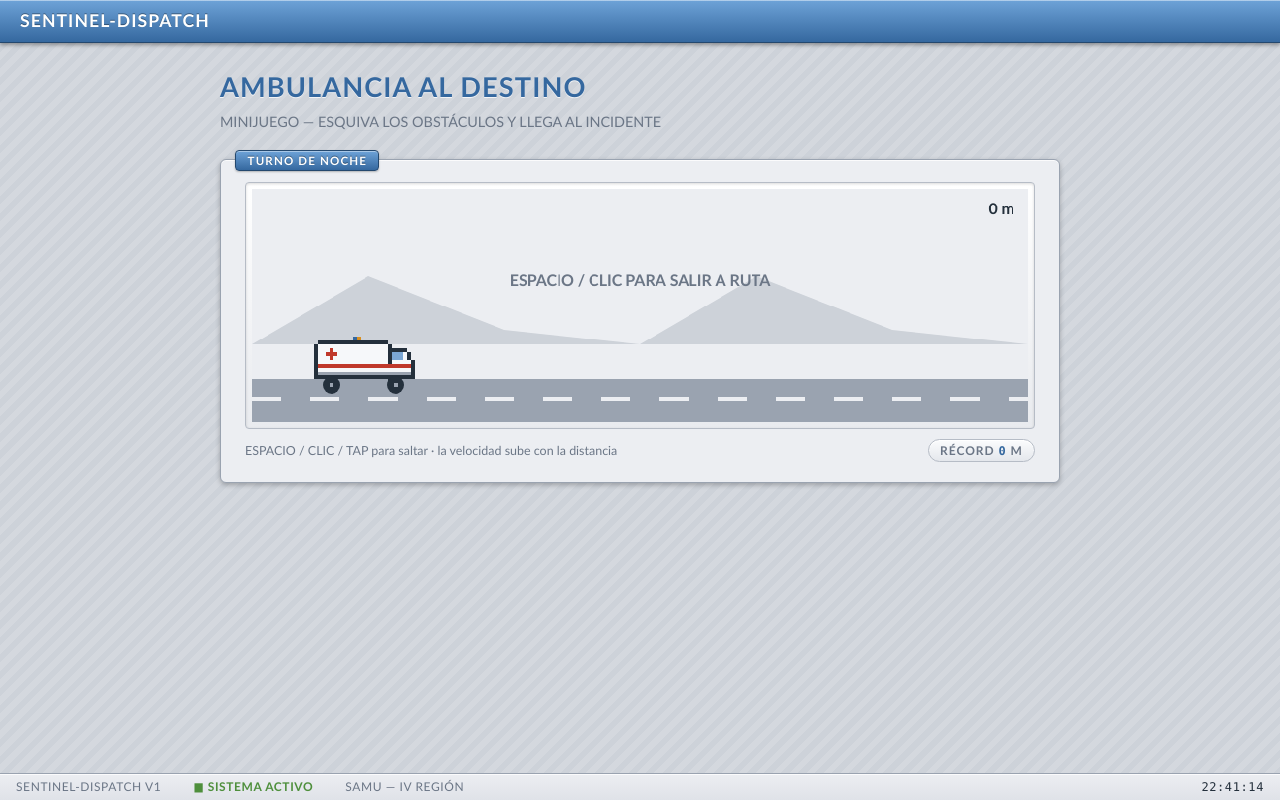
After one commit to Jacket-69/sentinel-dispatch, a Python web app: template core-python/src/sentinel_dispatch/interfaces/api/templates/juego.html in a window 1280 px wide. The commit adds this page. Run offline with Jinja, Linux system fonts and the light colour scheme; the template is opened without the code that fills it, so the values that code supplies are empty.

Commit message:
feat(consola): minijuego ambulancia al destino (bonus)
Runner estilo arcade en canvas pixelart: la ambulancia esquiva conos
y barreras de obras camino al incidente. Salto con espacio/clic/tap,
velocidad creciente, record en localStorage y modo demo via #demo.
Vista /consola/juego fuera de la nav por defecto; se habilita
agregando 'juego' a SENTINEL_VISTAS. Sin valor de evaluacion
(bonus de ocio declarado en el vault).

```diff
--- /dev/null
+++ b/core-python/src/sentinel_dispatch/interfaces/api/static/juego.css
@@ -0,0 +1,55 @@
+/* =========================================================
+   Sentinel-Dispatch — Minijuego "ambulancia al destino"
+   Complementa retro.css. Canvas pixelart dentro del panel
+   glossy del tema.
+   ========================================================= */
+
+.juego-wrap {
+  background: linear-gradient(to bottom, var(--card-top), var(--card-bottom));
+  border: 1px solid var(--card-border);
+  border-radius: 4px;
+  box-shadow: inset 0 1px 3px rgba(0, 0, 0, 0.15);
+  padding: 0.4rem;
+}
+
+#juego-canvas {
+  display: block;
+  width: 100%;
+  height: auto;
+  /* Pixelart nítido: sin suavizado al escalar el canvas */
+  image-rendering: pixelated;
+  image-rendering: crisp-edges;
+  cursor: pointer;
+}
+
+.juego-controles {
+  display: flex;
+  align-items: baseline;
+  justify-content: space-between;
+  flex-wrap: wrap;
+  gap: 0.5rem;
+  margin-top: 0.6rem;
+}
+
+.juego-hint {
+  font-size: 0.78rem;
+  color: var(--muted);
+}
+
+.juego-marcador {
+  font-size: 0.75rem;
+  font-weight: bold;
+  letter-spacing: 0.08em;
+  text-transform: uppercase;
+  color: var(--muted);
+  background: linear-gradient(to bottom, #fbfcfd, #e4e7ec);
+  border: 1px solid var(--card-border);
+  border-radius: 999px;
+  box-shadow: inset 0 1px 0 #fff;
+  padding: 0.1rem 0.7rem;
+}
+
+.juego-marcador strong {
+  color: var(--header-bottom);
+  font-family: var(--font-mono);
+}
--- /dev/null
+++ b/core-python/src/sentinel_dispatch/interfaces/api/static/juego.js
@@ -0,0 +1,374 @@
+/* =============================================================
+   Sentinel-Dispatch — Minijuego "ambulancia al destino"
+   Runner estilo arcade: la ambulancia esquiva obstáculos camino
+   al incidente. Canvas pixelart, vanilla JS, sin dependencias.
+   Bonus de ocio declarado: sin valor de evaluación (vault 2026-06).
+   ============================================================= */
+
+(function () {
+  'use strict';
+
+  const canvas = document.getElementById('juego-canvas');
+  if (!canvas) { return; }
+  const ctx = canvas.getContext('2d');
+
+  /* -----------------------------------------------------------
+     Constantes del mundo
+     ----------------------------------------------------------- */
+  const ANCHO  = canvas.width;    /* 800 */
+  const ALTO   = canvas.height;   /* 240 */
+  const SUELO_Y = 200;            /* línea de suelo (px) */
+
+  const GRAVEDAD          = 2600;  /* px/s² */
+  const IMPULSO_SALTO     = -820;  /* px/s */
+  const VELOCIDAD_INICIAL = 320;   /* px/s */
+  const VELOCIDAD_MAX     = 780;
+  const ACELERACION       = 9;     /* px/s por segundo de juego */
+
+  const CLAVE_RECORD = 'sentinel-juego-record';
+
+  /* Paleta del tema retro (retro.css) */
+  const COLORES = {
+    cielo:    '#eceef2',
+    calle:    '#9aa3b0',
+    linea:    '#eceef2',
+    texto:    '#24303c',
+    tenue:    '#6b7686',
+    rojo:     '#c0392b',
+    ambar:    '#d98f1f',
+    azul:     '#35689f',
+    montana:  '#cdd2d9',
+  };
+
+  /* -----------------------------------------------------------
+     Sprites pixelart — matrices de caracteres, un color por letra.
+     '.' es transparente. Se dibujan escalados (PIXEL px por celda).
+     ----------------------------------------------------------- */
+  const PIXEL = 4;
+
+  const PALETA = {
+    W: '#f6f8fa',   /* carrocería */
+    R: '#c0392b',   /* cruz + franja */
+    B: '#7ba7d4',   /* vidrios */
+    D: '#24303c',   /* contorno y ruedas */
+    G: '#9aa3b0',   /* parachoques */
+    A: '#d98f1f',   /* baliza ámbar */
+    Z: '#35689f',   /* baliza azul */
+    N: '#f0a13c',   /* cono: franja */
+  };
+
+  /* Ambulancia mirando a la derecha: caja atrás, cabina adelante. */
+  const SPRITE_AMBULANCIA = [
+    '...........ZA...............',
+    '..DDDDDDDDDDDDDDDDDD........',
+    '.DWWWWWWWWWWWWWWWWWWD.......',
+    '.DWWWRWWWWWWWWWWWWWWDDDDD...',
+    '.DWWRRRWWWWWWWWWWWWWDBBBWD..',
+    '.DWWWRWWWWWWWWWWWWWWDBBBWD..',
+    '.DWWWWWWWWWWWWWWWWWWDWWWWWD.',
+    '.DRRRRRRRRRRRRRRRRRRRRRRRRD.',
+    '.DWWWWWWWWWWWWWWWWWWWWWWWWD.',
+    '.DGGGGGGGGGGGGGGGGGGGGGGGGD.',
+    '.DDDDDDDDDDDDDDDDDDDDDDDDDD.',
+    '....DDD.............DDD.....',
+  ];
+
+  /* Cono de tráfico (obstáculo bajo) */
+  const SPRITE_CONO = [
+    '....DD....',
+    '....NN....',
+    '...NNNN...',
+    '...NWWN...',
+    '..NNNNNN..',
+    '..NWWWWN..',
+    '.NNNNNNNN.',
+    'DDDDDDDDDD',
+  ];
+
+  /* Barrera de obras (obstáculo alto) */
+  const SPRITE_BARRERA = [
+    'DDDDDDDDDDDDDD',
+    'DNWWNNWWNNWWND',
+    'DWNNWWNNWWNNWD',
+    'DDDDDDDDDDDDDD',
+    '...DD....DD...',
+    '...DD....DD...',
+    '...DD....DD...',
+    'DDDDDDDDDDDDDD',
+  ];
+
+  /** Renderiza una matriz de sprite a un canvas offscreen (una sola vez). */
+  function hornearSprite(matriz) {
+    const alto = matriz.length;
+    const ancho = matriz[0].length;
+    const off = document.createElement('canvas');
+    off.width = ancho * PIXEL;
+    off.height = alto * PIXEL;
+    const octx = off.getContext('2d');
+    for (let y = 0; y < alto; y++) {
+      for (let x = 0; x < ancho; x++) {
+        const color = PALETA[matriz[y][x]];
+        if (!color) { continue; }
+        octx.fillStyle = color;
+        octx.fillRect(x * PIXEL, y * PIXEL, PIXEL, PIXEL);
+      }
+    }
+    return off;
+  }
+
+  const IMG_AMBULANCIA = hornearSprite(SPRITE_AMBULANCIA);
+  const IMG_CONO       = hornearSprite(SPRITE_CONO);
+  const IMG_BARRERA    = hornearSprite(SPRITE_BARRERA);
+
+  /* Tipos de obstáculo: sprite + probabilidad relativa */
+  const TIPOS_OBSTACULO = [
+    { img: IMG_CONO,    peso: 5 },
+    { img: IMG_BARRERA, peso: 3 },
+  ];
+
+  /* -----------------------------------------------------------
+     Estado del juego
+     ----------------------------------------------------------- */
+  const ESPERANDO = 0, CORRIENDO = 1, CHOCADO = 2;
+
+  let estado, velocidad, distancia, obstaculos, proximoObstaculoEn;
+  let ambY, ambVy, enSuelo;
+  let tPrevio = null;
+  let parpadeo = 0;   /* acumulador para la baliza y las ruedas */
+
+  let record = 0;
+  try {
+    record = parseInt(localStorage.getItem(CLAVE_RECORD), 10) || 0;
+  } catch (_) { /* localStorage bloqueado: se juega sin récord */ }
+
+  const elRecord = document.getElementById('juego-record');
+  if (elRecord) { elRecord.textContent = String(record); }
+
+  const AMB_X = 60;
+  const AMB_ANCHO = IMG_AMBULANCIA.width;
+  const AMB_ALTO  = IMG_AMBULANCIA.height;
+
+  function reiniciar() {
+    estado = CORRIENDO;
+    velocidad = VELOCIDAD_INICIAL;
+    distancia = 0;
+    obstaculos = [];
+    proximoObstaculoEn = ANCHO + 200;
+    ambY = SUELO_Y - AMB_ALTO;
+    ambVy = 0;
+    enSuelo = true;
+  }
+
+  function saltar() {
+    if (estado === ESPERANDO) { reiniciar(); return; }
+    if (estado === CHOCADO)   { reiniciar(); return; }
+    if (enSuelo) {
+      ambVy = IMPULSO_SALTO;
+      enSuelo = false;
+    }
+  }
+
+  /* -----------------------------------------------------------
+     Obstáculos
+     ----------------------------------------------------------- */
+  function elegirTipo() {
+    const total = TIPOS_OBSTACULO.reduce((s, t) => s + t.peso, 0);
+    let r = Math.random() * total;
+    for (const t of TIPOS_OBSTACULO) {
+      r -= t.peso;
+      if (r <= 0) { return t; }
+    }
+    return TIPOS_OBSTACULO[0];
+  }
+
+  function generarObstaculo() {
+    const tipo = elegirTipo();
+    obstaculos.push({
+      x: ANCHO + 20,
+      y: SUELO_Y - tipo.img.height,
+      img: tipo.img,
+    });
+    /* Separación aleatoria, más apretada a mayor velocidad */
+    const base = 380 + Math.random() * 420;
+    proximoObstaculoEn = base * (velocidad / VELOCIDAD_INICIAL) * 0.75;
+  }
+
+  /** Colisión AABB con un margen de gracia para ser amable con el jugador. */
+  function colisiona(o) {
+    const margen = 6;
+    return (
+      AMB_X + margen < o.x + o.img.width - margen &&
+      AMB_X + AMB_ANCHO - margen > o.x + margen &&
+      ambY + margen < o.y + o.img.height &&
+      ambY + AMB_ALTO - margen > o.y + margen
+    );
+  }
+
+  /* -----------------------------------------------------------
+     Actualización por frame
+     ----------------------------------------------------------- */
+  function actualizar(dt) {
+    if (estado !== CORRIENDO) { return; }
+
+    velocidad = Math.min(VELOCIDAD_MAX, velocidad + ACELERACION * dt);
+    distancia += velocidad * dt;
+
+    /* Física del salto */
+    ambVy += GRAVEDAD * dt;
+    ambY += ambVy * dt;
+    if (ambY >= SUELO_Y - AMB_ALTO) {
+      ambY = SUELO_Y - AMB_ALTO;
+      ambVy = 0;
+      enSuelo = true;
+    }
+
+    /* Obstáculos: avanzan hacia la ambulancia */
+    const dx = velocidad * dt;
+    obstaculos.forEach(function (o) { o.x -= dx; });
+    obstaculos = obstaculos.filter(function (o) { return o.x + o.img.width > -20; });
+
+    proximoObstaculoEn -= dx;
+    if (proximoObstaculoEn <= 0) { generarObstaculo(); }
+
+    for (const o of obstaculos) {
+      if (colisiona(o)) {
+        estado = CHOCADO;
+        const metros = Math.floor(distancia / 10);
+        if (metros > record) {
+          record = metros;
+          if (elRecord) { elRecord.textContent = String(record); }
+          try { localStorage.setItem(CLAVE_RECORD, String(record)); } catch (_) { /* sin récord */ }
+        }
+        break;
+      }
+    }
+  }
+
+  /* -----------------------------------------------------------
+     Dibujo
+     ----------------------------------------------------------- */
+  function dibujarFondo() {
+    ctx.fillStyle = COLORES.cielo;
+    ctx.fillRect(0, 0, ANCHO, ALTO);
+
+    /* Silueta de cerros de la IV Región, desplazamiento en parallax */
+    ctx.fillStyle = COLORES.montana;
+    const off = (distancia * 0.15) % 400;
+    for (let x = -off; x < ANCHO + 400; x += 400) {
+      ctx.beginPath();
+      ctx.moveTo(x, SUELO_Y - 40);
+      ctx.lineTo(x + 120, SUELO_Y - 110);
+      ctx.lineTo(x + 260, SUELO_Y - 55);
+      ctx.lineTo(x + 400, SUELO_Y - 40);
+      ctx.closePath();
+      ctx.fill();
+    }
+
+    /* Calle */
+    ctx.fillStyle = COLORES.calle;
+    ctx.fillRect(0, SUELO_Y - 4, ANCHO, ALTO - SUELO_Y + 4);
+
+    /* Demarcación central discontinua, en movimiento */
+    ctx.fillStyle = COLORES.linea;
+    const offLinea = (distancia) % 60;
+    for (let x = -offLinea; x < ANCHO; x += 60) {
+      ctx.fillRect(x, SUELO_Y + 14, 30, 4);
+    }
+  }
+
+  function dibujarAmbulancia() {
+    ctx.drawImage(IMG_AMBULANCIA, AMB_X, Math.round(ambY));
+
+    /* Baliza destellando: alterna azul/ámbar sobre la cabina */
+    if (estado === CORRIENDO) {
+      const fase = Math.floor(parpadeo * 6) % 2;
+      ctx.fillStyle = fase ? PALETA.Z : PALETA.A;
+      ctx.fillRect(AMB_X + 11 * PIXEL, Math.round(ambY), 2 * PIXEL, PIXEL);
+    }
+
+    /* Ruedas: dos círculos con hub que alterna (sensación de giro),
+       centradas en los huecos de rueda del sprite (cols ~5.5 y ~22). */
+    const faseRueda = Math.floor(parpadeo * 10) % 2;
+    const yRueda = Math.round(ambY) + AMB_ALTO + Math.round(PIXEL * 0.5);
+    const radio = Math.round(PIXEL * 2.2);
+    [AMB_X + 5.5 * PIXEL, AMB_X + 22 * PIXEL].forEach(function (cx) {
+      ctx.fillStyle = PALETA.D;
+      ctx.beginPath();
+      ctx.arc(cx, yRueda, radio, 0, Math.PI * 2);
+      ctx.fill();
+      ctx.fillStyle = faseRueda ? COLORES.calle : '#e9ebef';
+      ctx.fillRect(cx - PIXEL / 2, yRueda - PIXEL / 2, PIXEL, PIXEL);
+    });
+  }
+
+  function dibujarHUD() {
+    ctx.fillStyle = COLORES.texto;
+    ctx.font = 'bold 16px "Trebuchet MS", Tahoma, Verdana, sans-serif';
+    ctx.textAlign = 'right';
+    ctx.fillText(Math.floor(distancia / 10) + ' m', ANCHO - 14, 26);
+
+    ctx.textAlign = 'center';
+    if (estado === ESPERANDO) {
+      ctx.fillStyle = COLORES.tenue;
+      ctx.fillText('ESPACIO / CLIC PARA SALIR A RUTA', ANCHO / 2, 100);
+    } else if (estado === CHOCADO) {
+      ctx.fillStyle = COLORES.rojo;
+      ctx.font = 'bold 22px "Trebuchet MS", Tahoma, Verdana, sans-serif';
+      ctx.fillText('COLISIÓN — EL INCIDENTE SIGUE EN ESPERA', ANCHO / 2, 92);
+      ctx.fillStyle = COLORES.tenue;
+      ctx.font = 'bold 14px "Trebuchet MS", Tahoma, Verdana, sans-serif';
+      ctx.fillText('ESPACIO / CLIC PARA REINTENTAR', ANCHO / 2, 118);
+    }
+  }
+
+  function dibujar() {
+    dibujarFondo();
+    obstaculos.forEach(function (o) {
+      ctx.drawImage(o.img, Math.round(o.x), o.y);
+    });
+    dibujarAmbulancia();
+    dibujarHUD();
+  }
+
+  /* -----------------------------------------------------------
+     Bucle principal
+     ----------------------------------------------------------- */
+  function frame(t) {
+    if (tPrevio == null) { tPrevio = t; }
+    /* dt acotado: al volver de una pestaña en background no "teletransporta" */
+    const dt = Math.min((t - tPrevio) / 1000, 0.05);
+    tPrevio = t;
+    parpadeo += dt;
+
+    actualizar(dt);
+    dibujar();
+    requestAnimationFrame(frame);
+  }
+
+  /* -----------------------------------------------------------
+     Entrada: teclado, clic y touch
+     ----------------------------------------------------------- */
+  document.addEventListener('keydown', function (e) {
+    if (e.code === 'Space' || e.code === 'ArrowUp') {
+      e.preventDefault();
+      saltar();
+    }
+  });
+
+  canvas.addEventListener('pointerdown', function (e) {
+    e.preventDefault();
+    saltar();
+  });
+
+  /* Arranque: pantalla de espera con la ambulancia en posición.
+     Con #demo en la URL parte solo (attract mode / verificación). */
+  estado = ESPERANDO;
+  velocidad = 0;
+  distancia = 0;
+  obstaculos = [];
+  ambY = SUELO_Y - AMB_ALTO;
+  ambVy = 0;
+  enSuelo = true;
+  if (window.location.hash === '#demo') { reiniciar(); }
+  requestAnimationFrame(frame);
+})();
--- a/core-python/src/sentinel_dispatch/interfaces/api/templates/base.html
+++ b/core-python/src/sentinel_dispatch/interfaces/api/templates/base.html
@@ -23,6 +23,7 @@
         ('unidades',   '/consola/unidades',   'UNIDADES'),
         ('log',        '/consola/log',        'LOG'),
         ('validacion', '/consola/validacion', 'VALIDACIÓN'),
+        ('juego',      '/consola/juego',      'JUEGO'),
     ] %}
       {% if slug in vistas_habilitadas() or slug == vista_activa %}
         <a href="{{ href }}" class="{% if vista_activa == slug %}activo{% endif %}">{{ etiqueta }}</a>
--- /dev/null
+++ b/core-python/src/sentinel_dispatch/interfaces/api/templates/juego.html
@@ -0,0 +1,29 @@
+{% extends "base.html" %}
+
+{% block title %}JUEGO — SENTINEL-DISPATCH{% endblock %}
+
+{% block extra_head %}<link rel="stylesheet" href="/static/juego.css?v={{ version_estaticos }}">{% endblock %}
+
+{% block content %}
+
+<header>
+  <h1 class="consola-titulo">AMBULANCIA AL DESTINO</h1>
+  <p class="consola-subtitulo">MINIJUEGO — ESQUIVA LOS OBSTÁCULOS Y LLEGA AL INCIDENTE</p>
+</header>
+
+<div class="panel" data-titulo="TURNO DE NOCHE">
+  <div class="juego-wrap">
+    <canvas id="juego-canvas" width="800" height="240"
+            aria-label="Minijuego de la ambulancia esquivando obstáculos"></canvas>
+  </div>
+  <div class="juego-controles">
+    <span class="juego-hint">ESPACIO / CLIC / TAP para saltar · la velocidad sube con la distancia</span>
+    <span class="juego-marcador">
+      RÉCORD <strong id="juego-record">0</strong> m
+    </span>
+  </div>
+</div>
+
+<script src="/static/juego.js?v={{ version_estaticos }}" defer></script>
+
+{% endblock %}
```
Also changed, not shown: core-python/src/sentinel_dispatch/interfaces/api/web.py (+15 -2 lines), core-python/tests/integration/test_api_consola_juego.py (added, +53 -0 lines).
